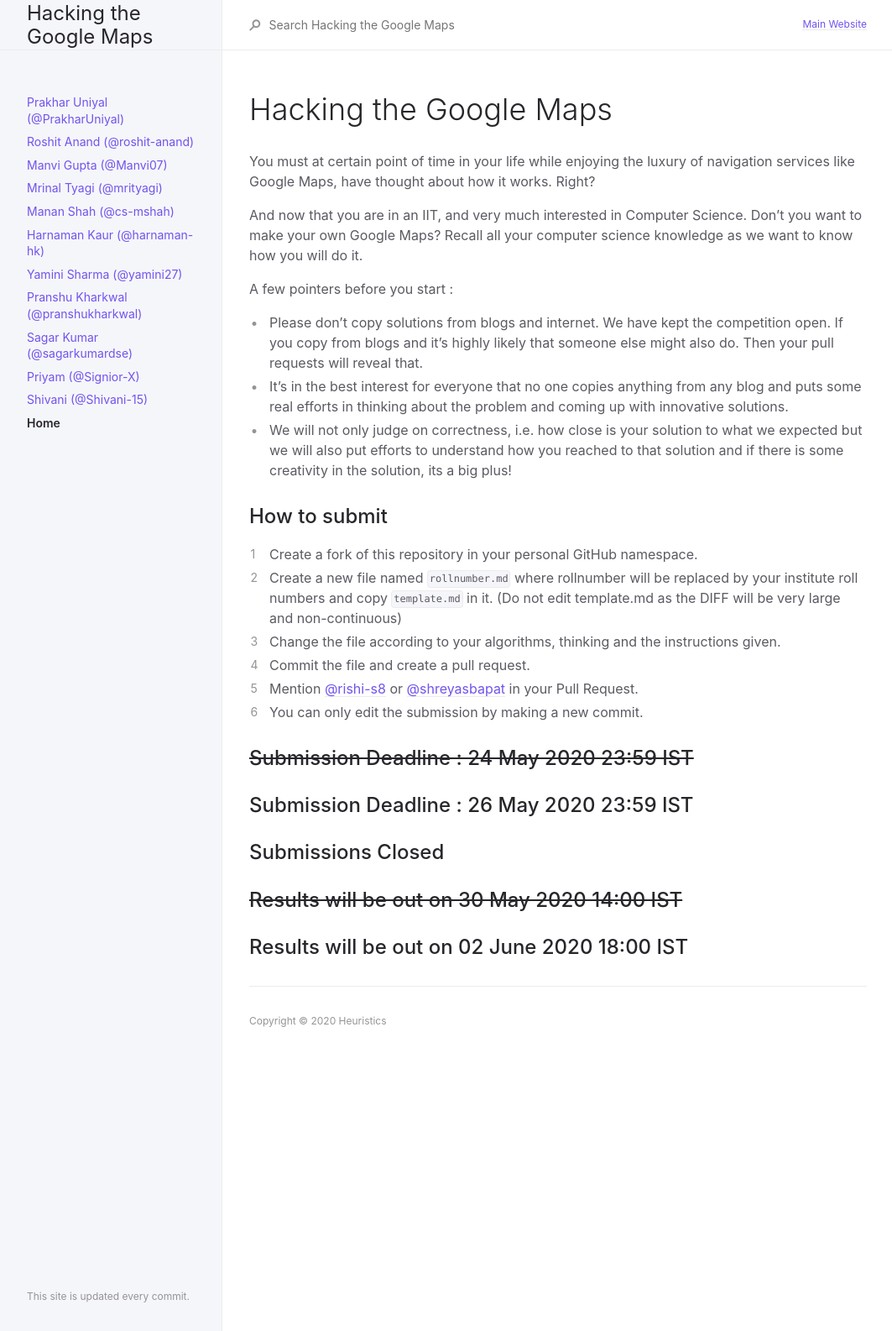
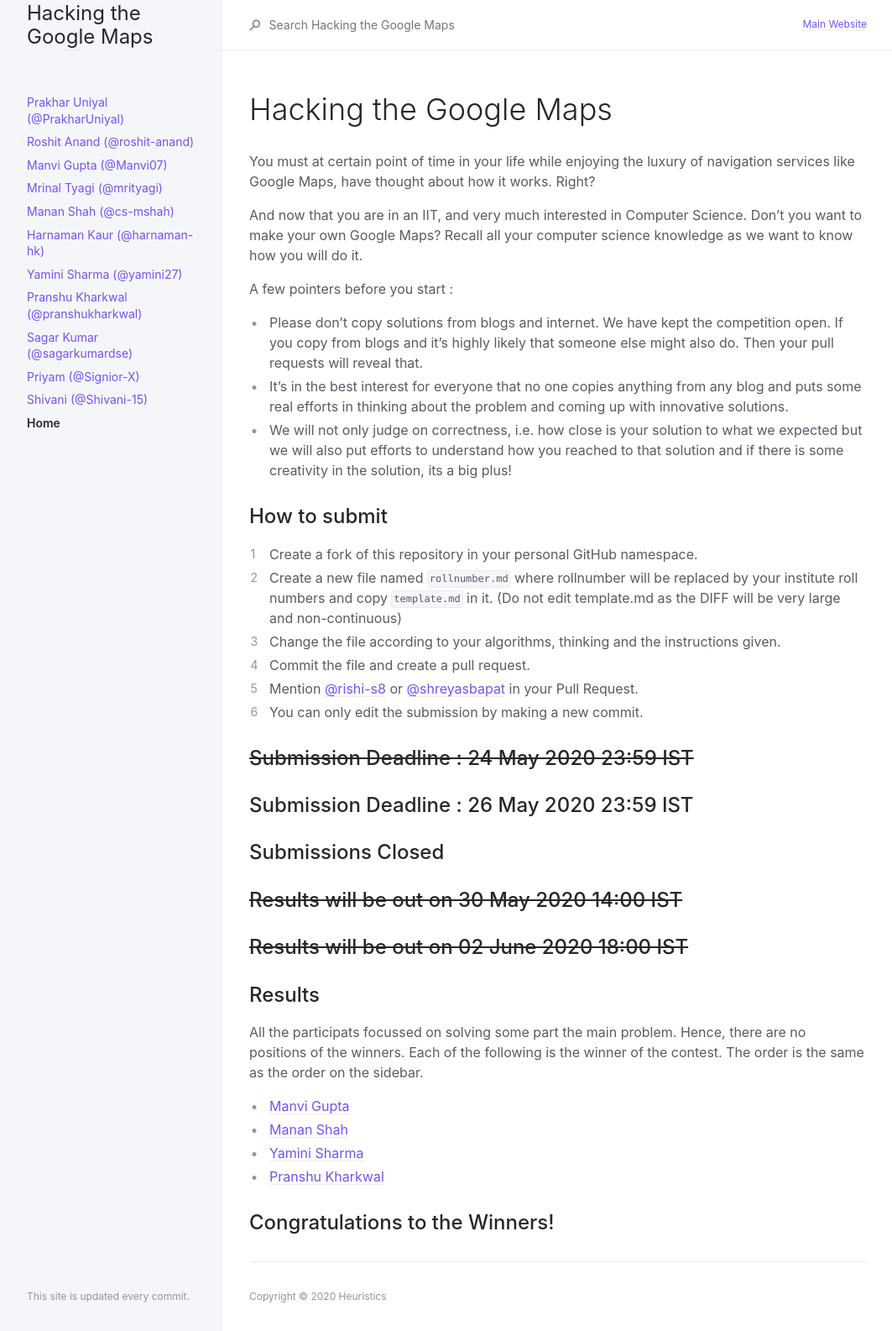
Before and after one commit to Heuristics-IIT-Mandi/Hacking-Google-Maps, a Jekyll site: the page built from index.md, in a window 1280 px wide. Shown: the whole page at 84% size, without its empty margins (107-1170 px from the left). Built offline with Jekyll 4.4.1, drawn with Linux system fonts in a browser that asks for light colours.

Commit message:
Announce results

```diff
--- a/index.md
+++ b/index.md
@@ -35,4 +35,15 @@ A few pointers before you start :
 
 
 ## ~~Results will be out on 30 May 2020 14:00 IST~~
-## Results will be out on 02 June 2020 18:00 IST
+## ~~Results will be out on 02 June 2020 18:00 IST~~
+
+## Results
+
+All the participats focussed on solving some part the main problem. Hence, there are no positions of the winners. Each of the following is the winner of the contest. The order is the same as the order on the sidebar.
+
+- [Manvi Gupta](https://heuristics.shreyasb.dev/b17092/)
+- [Manan Shah](https://heuristics.shreyasb.dev/b19042/)
+- [Yamini Sharma](https://heuristics.shreyasb.dev/b19123/)
+- [Pranshu Kharkwal](https://heuristics.shreyasb.dev/b19136/)
+
+## Congratulations to the Winners!
```
